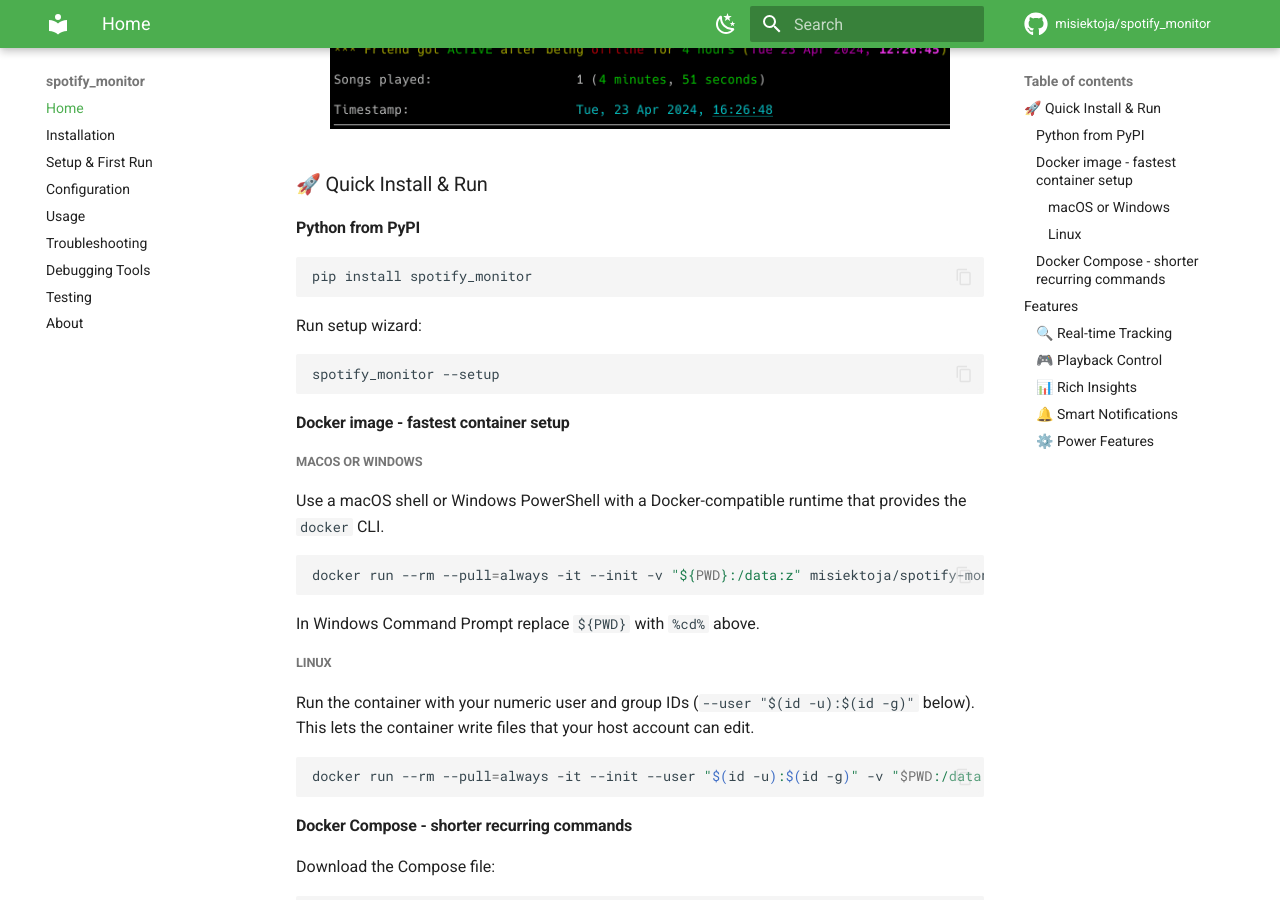
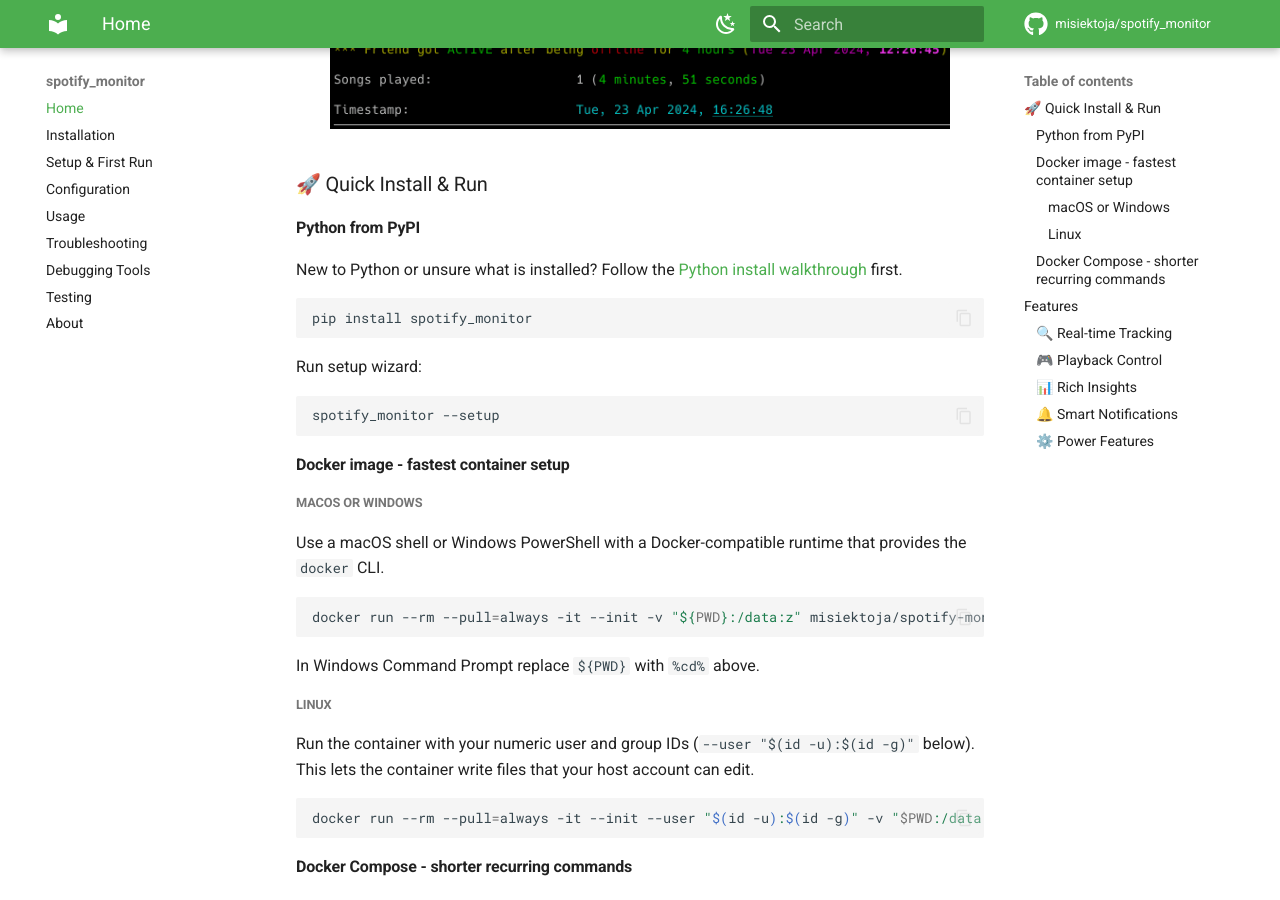
Before and after one commit to misiektoja/spotify_monitor, an MkDocs documentation site: the page built from docs/index.md, in a window 1280 px wide and 900 px high, scrolled down 543 px. Built offline with MkDocs 1.6.1 and Material for MkDocs 9.7.7, drawn with Linux system fonts in a browser that asks for light colours; comment, search, counter and statistics services are not loaded.

Commit message:
docs(index): link beginner Python walkthrough

````diff
--- a/docs/index.md
+++ b/docs/index.md
@@ -20,6 +20,8 @@
 ### 🚀 Quick Install & Run
 
 #### Python from PyPI
+
+New to Python or unsure what is installed? Follow the [Python install walkthrough](https://misiektoja.github.io/spotify_monitor/installation/#new-to-python-install-everything) first.
 
 ```sh
 pip install spotify_monitor
````
